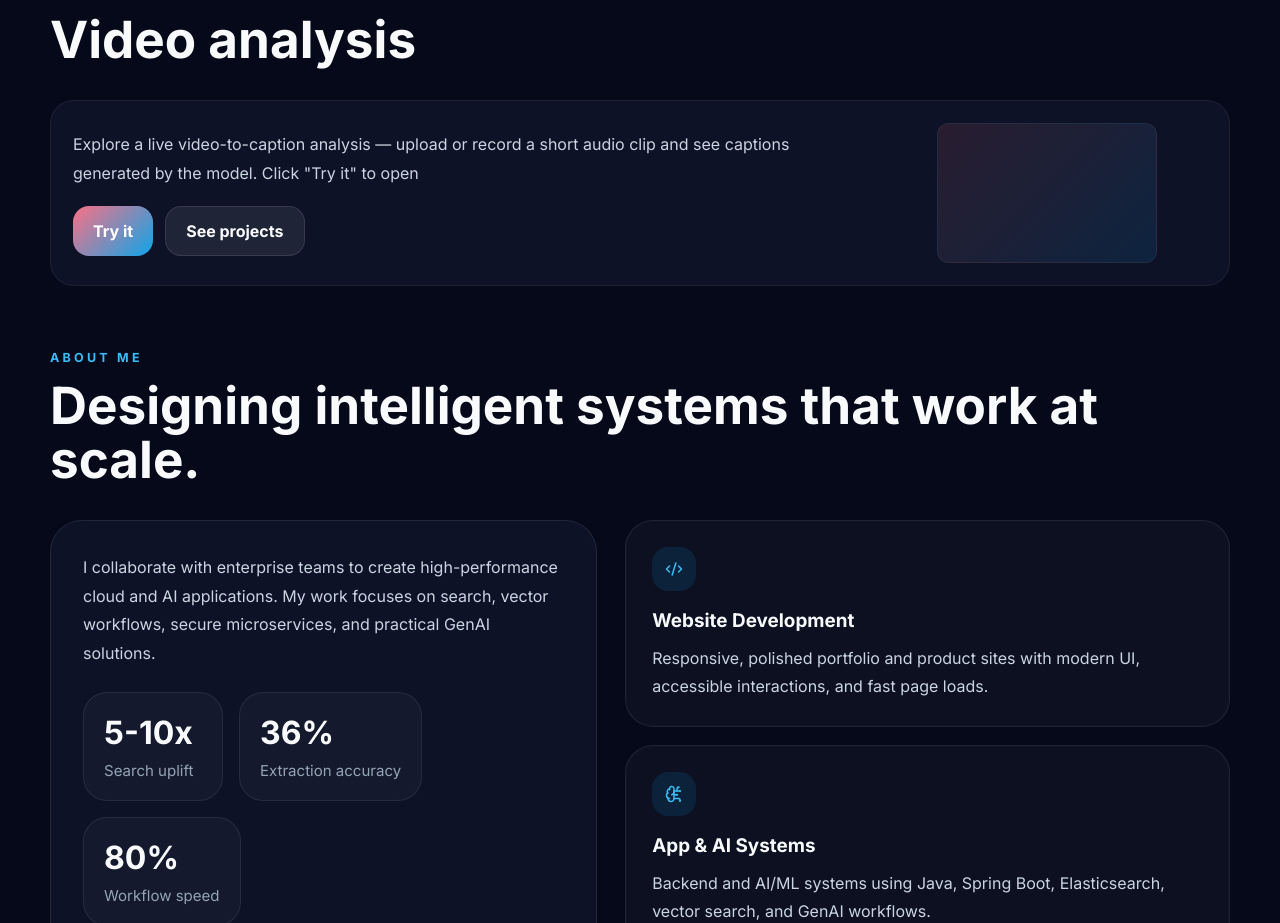
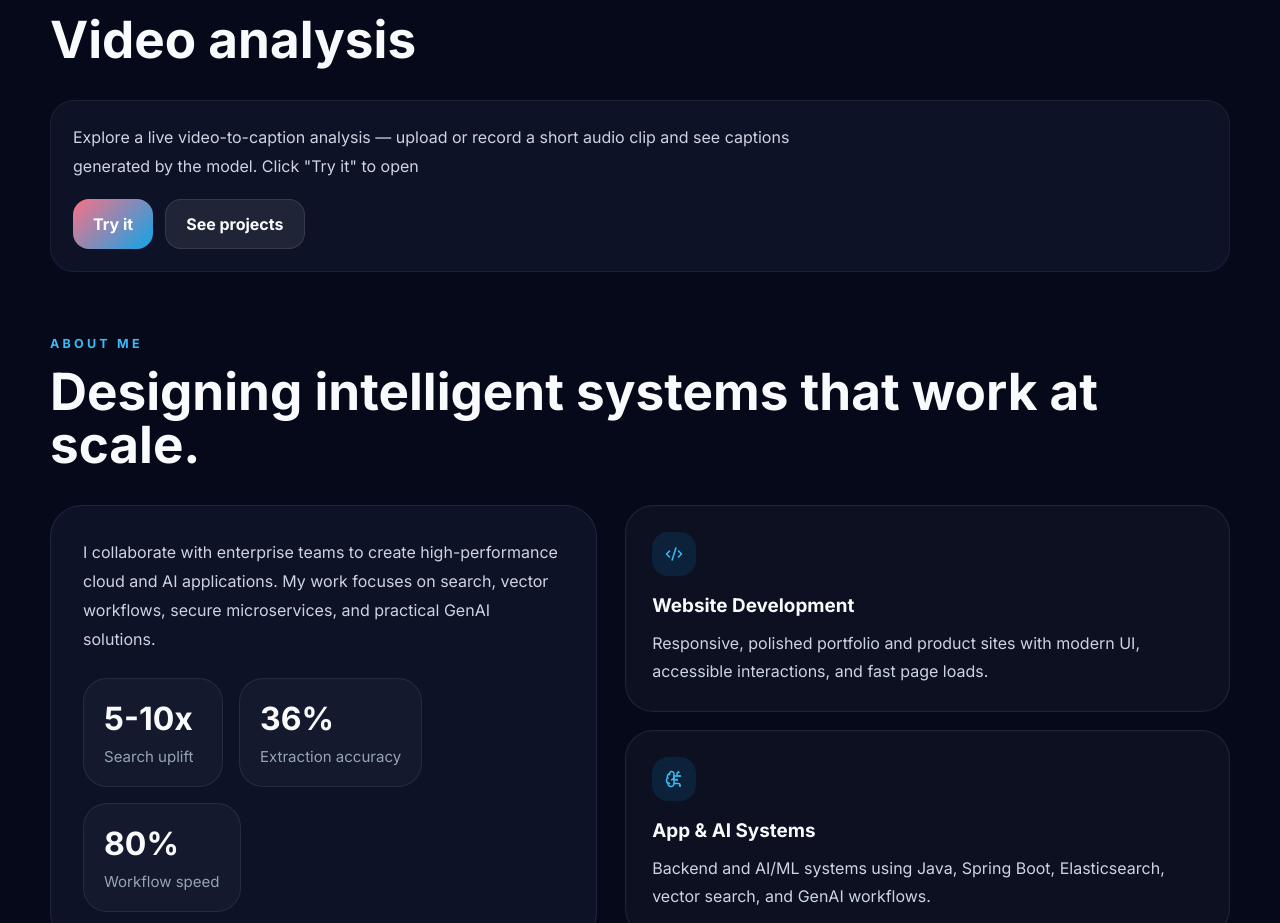
Before and after one commit to adithyabaacha/portfolio, a React (Vite) app: page / in a window 1280 px wide. Shown: the part 800-1723 px from the top of the page. Built offline with nearby package versions, Linux system fonts and the light colour scheme.

Commit message:
chnaged the css

```diff
--- a/src/App.jsx
+++ b/src/App.jsx
@@ -108,9 +108,6 @@ function App() {
                 <a className="secondary" href="#projects">See projects</a>
               </div>
             </div>
-            <div className="audio-visual">
-              <div className="audio-art" aria-hidden></div>
-            </div>
           </div>
         </section>
 
```
